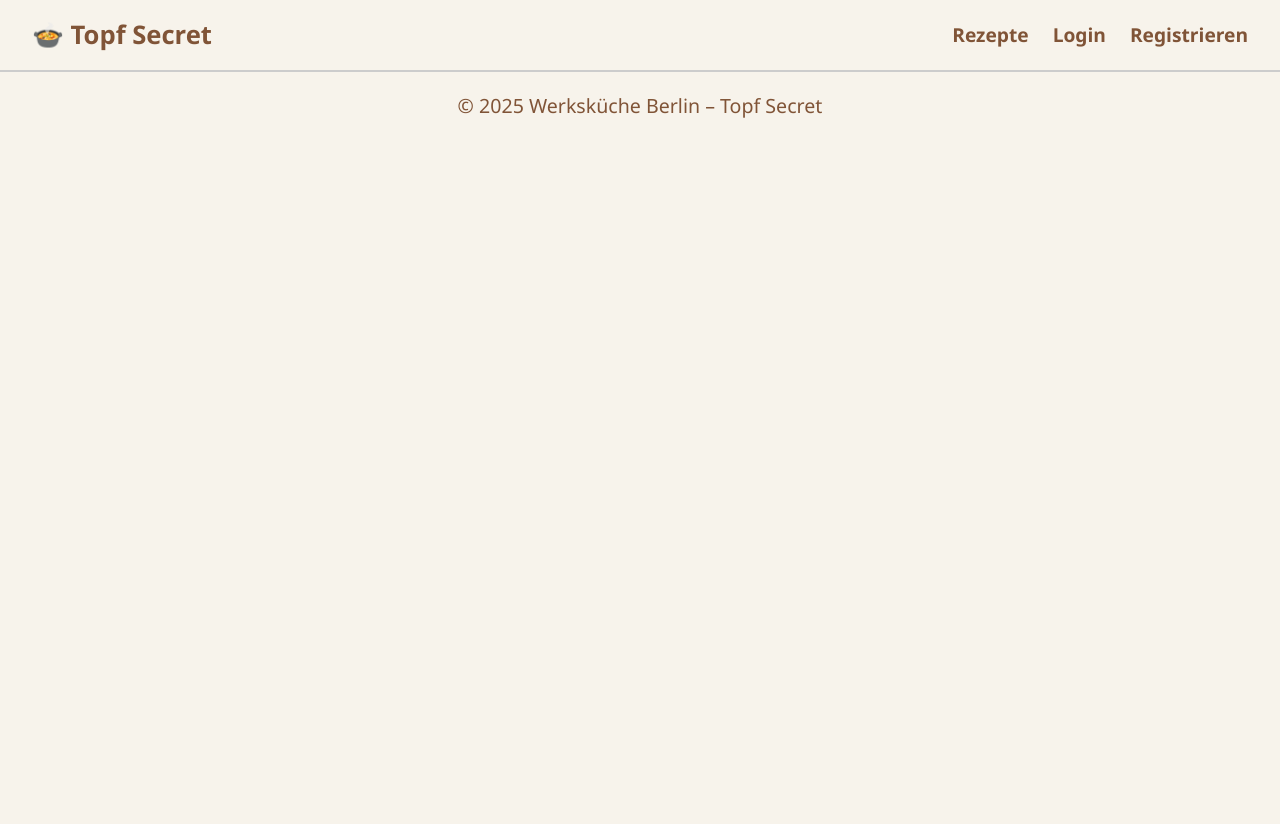
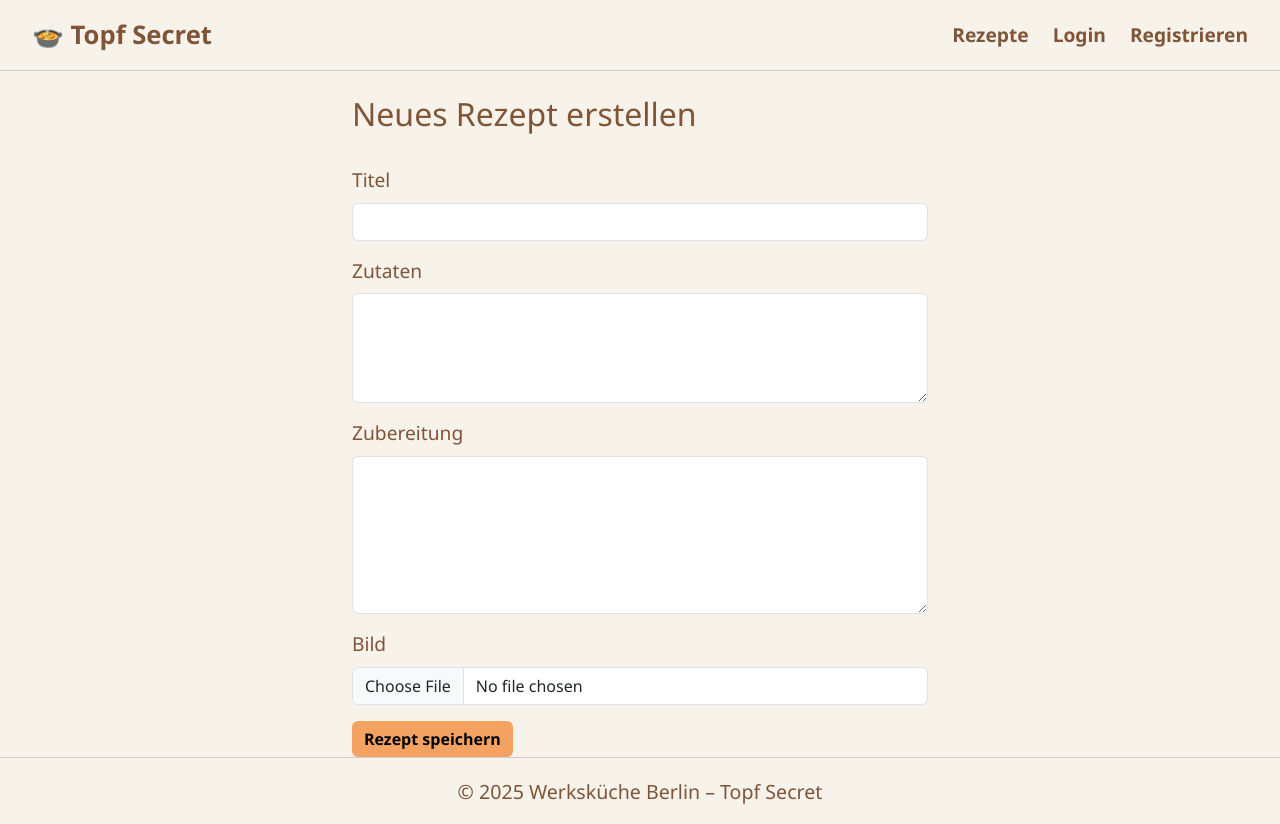
Before and after one commit to Azilske/Intranet-Kochbuch-Zilske, a React (Vite) app in the folder frontend/: page /add-recipe in a window 1280 px wide. Before the commit the page ends 800 px from the top, so only its background shows below. Built offline with nearby package versions, Linux system fonts and the light colour scheme.

Commit message:
Frontend: Neue Routen für eigene Rezepte und Rezept-Erstellung eingebunden

```diff
--- a/frontend/src/App.jsx
+++ b/frontend/src/App.jsx
@@ -11,10 +11,12 @@ import NavBar from './components/NavBar';
 import Footer from './components/Footer';
 
 // Seitenkomponenten
-import Home from './pages/Home';
-import Login from './pages/Login';
-import Register from './pages/Register';
-import Profile from './pages/Profile';
+import Home from './pages/Home';            // Startseite
+import Login from './pages/Login';          // Login-Seite
+import Register from './pages/Register';    // Registrierung
+import Profile from './pages/Profile';      // Mein Profil
+import MyRecipes from './pages/MyRecipes';  // Eigene Rezepte
+import AddRecipe from './pages/AddRecipe';  // Neues Rezept erstellen
 
 // Rezept-Komponenten (Übersicht + Detailansicht)
 import RecipeList from './components/RecipeList';
@@ -34,12 +36,29 @@ function App() {
 
       {/* Seiteninhalt je nach Route */}
       <Routes>
+        {/* Route für die Startseite – zeigt die Home-Komponente */}
         <Route path="/" element={<Home />} />
+
+        {/* Route für die Übersicht aller veröffentlichten Rezepte */}
         <Route path="/recipes" element={<RecipeList />} />
+
+        {/* Route für die Detailansicht eines Rezepts (z. B. /recipes/5) */}
         <Route path="/recipes/:id" element={<RecipeDetail />} />
+
+        {/* Route für die Login-Seite */}
         <Route path="/login" element={<Login />} />
+
+        {/* Route für die Registrierungsseite */}
         <Route path="/register" element={<Register />} />
+
+        {/* Route für die Profilseite (nach dem Login sichtbar) */}
         <Route path="/profile" element={<Profile />} />
+
+        {/* Route für die eigene Rezeptübersicht (nur meine Rezepte) */}
+        <Route path="/myrecipes" element={<MyRecipes />} />
+
+        {/* Route zur Seite, auf der ich ein neues Rezept erstellen kann */}
+        <Route path="/add-recipe" element={<AddRecipe />} />
       </Routes>
 
       {/* Footer unten – auf allen Seiten sichtbar */}
--- /dev/null
+++ b/frontend/src/pages/AddRecipe.jsx
@@ -0,0 +1,152 @@
+/**
+ * @file AddRecipe.jsx
+ * @description Rezept-Erstellseite – ermöglicht es mir, ein neues Rezept hochzuladen.
+ *              Ich kann Titel, Zutaten, Zubereitung und ein Bild angeben.
+ */
+
+import React, { useState } from "react"; // React und useState-Hook importieren
+import { useNavigate } from "react-router-dom"; // Für Weiterleitungen nach dem Absenden
+
+/**
+ * Komponente zum Erstellen eines neuen Rezepts.
+ *
+ * @returns {JSX.Element} Formularseite zur Rezepterstellung.
+ */
+const AddRecipe = () => {
+  // Eingabefelder als State speichern
+  const [title, setTitle] = useState(""); // Titel des Rezepts
+  const [ingredients, setIngredients] = useState(""); // Zutatenliste
+  const [instructions, setInstructions] = useState(""); // Zubereitung
+  const [image, setImage] = useState(null); // Hochgeladenes Bild
+  const [message, setMessage] = useState(""); // Info-/Fehlermeldung
+
+  const navigate = useNavigate(); // Navigation z. B. zur Rezeptseite nach dem Absenden
+
+  /**
+   * Wird aufgerufen, wenn das Formular abgesendet wird.
+   * Sendet das Rezept per POST an die API.
+   */
+  const handleSubmit = async (e) => {
+    e.preventDefault(); // Standardverhalten des Browsers verhindern
+
+    // Token aus dem LocalStorage lesen (für Authentifizierung)
+    const token = localStorage.getItem("token");
+
+    // Falls kein Token vorhanden, zum Login weiterleiten
+    if (!token) {
+      navigate("/login");
+      return;
+    }
+
+    try {
+      // FormData-Objekt für multipart/form-data erstellen
+      const formData = new FormData();
+      formData.append("title", title); // Titel hinzufügen
+      formData.append("ingredients", ingredients); // Zutaten hinzufügen
+      formData.append("instructions", instructions); // Zubereitung hinzufügen
+      if (image) {
+        formData.append("image", image); // Falls ein Bild vorhanden ist
+      }
+
+      // POST-Anfrage an die API schicken
+      const response = await fetch(`${import.meta.env.VITE_API_SERVER_URL}/api/recipes`, {
+        method: "POST", // Methode: POST
+        headers: {
+          Authorization: `Bearer ${token}`, // Auth-Header mit JWT
+        },
+        body: formData, // Formulardaten als Body
+      });
+
+      // Wenn Antwort nicht ok ist → Fehler werfen
+      if (!response.ok) {
+        throw new Error("Fehler beim Hochladen des Rezepts");
+      }
+
+      // Erfolgsmeldung anzeigen und danach weiterleiten
+      setMessage("Rezept erfolgreich erstellt!");
+      setTimeout(() => navigate("/my-recipes"), 1500); // Nach 1,5s zu "Meine Rezepte"
+    } catch (error) {
+      console.error("Fehler beim Hochladen:", error); // Fehler in Konsole anzeigen
+      setMessage("Es ist ein Fehler aufgetreten."); // Meldung für den Benutzer
+    }
+  };
+
+  return (
+    <div className="container mt-4" style={{ maxWidth: "600px", color: "#805437" }}>
+      {/* Überschrift */}
+      <h2 style={{ marginBottom: "2rem" }}>Neues Rezept erstellen</h2>
+
+      {/* Feedbackmeldung (Erfolg oder Fehler) */}
+      {message && (
+        <div style={{ marginBottom: "1rem", color: message.includes("Fehler") ? "red" : "green" }}>
+          {message}
+        </div>
+      )}
+
+      {/* Das Rezeptformular */}
+      <form onSubmit={handleSubmit}>
+        {/* Eingabefeld: Titel */}
+        <div className="mb-3">
+          <label className="form-label">Titel</label>
+          <input
+            type="text"
+            className="form-control"
+            value={title}
+            onChange={(e) => setTitle(e.target.value)}
+            required
+          />
+        </div>
+
+        {/* Eingabefeld: Zutaten */}
+        <div className="mb-3">
+          <label className="form-label">Zutaten</label>
+          <textarea
+            className="form-control"
+            value={ingredients}
+            onChange={(e) => setIngredients(e.target.value)}
+            rows="4"
+            required
+          />
+        </div>
+
+        {/* Eingabefeld: Zubereitung */}
+        <div className="mb-3">
+          <label className="form-label">Zubereitung</label>
+          <textarea
+            className="form-control"
+            value={instructions}
+            onChange={(e) => setInstructions(e.target.value)}
+            rows="6"
+            required
+          />
+        </div>
+
+        {/* Datei-Upload: Bild */}
+        <div className="mb-3">
+          <label className="form-label">Bild</label>
+          <input
+            type="file"
+            className="form-control"
+            accept="image/*"
+            onChange={(e) => setImage(e.target.files[0])}
+          />
+        </div>
+
+        {/* Absenden-Button */}
+        <button
+          type="submit"
+          className="btn btn-warning"
+          style={{
+            backgroundColor: "#f4a261",
+            border: "none",
+            fontWeight: "bold",
+          }}
+        >
+          Rezept speichern
+        </button>
+      </form>
+    </div>
+  );
+};
+
+export default AddRecipe;
--- /dev/null
+++ b/frontend/src/pages/MyRecipes.jsx
@@ -0,0 +1,74 @@
+/**
+ * @file MyRecipes.jsx – Zeigt alle Rezepte an, die ich selbst erstellt habe.
+ * Ich kann sie später hier auch bearbeiten oder löschen.
+ */
+
+import React, { useEffect, useState } from "react";
+import { useNavigate } from "react-router-dom";
+
+/**
+ * Die Komponente MyRecipes zeigt alle eigenen Rezepte nach dem Login.
+ * Sie holt die Daten vom Backend über einen API-Aufruf.
+ */
+const MyRecipes = () => {
+  // useState zum Speichern der Rezepte
+  const [recipes, setRecipes] = useState([]);
+
+  // Navigation z. B. für Weiterleitungen später (bearbeiten etc.)
+  const navigate = useNavigate();
+
+  // Holt die eigenen Rezepte beim Laden der Seite
+  useEffect(() => {
+    // Holt das Token aus dem LocalStorage
+    const token = localStorage.getItem("token");
+
+    // Wenn kein Token vorhanden ist, zur Loginseite umleiten
+    if (!token) {
+      navigate("/login");
+      return;
+    }
+
+    // API-Aufruf an /api/recipes/mine (diese Route bauen wir gleich im Backend)
+    fetch("http://dwg.mshome.net:3001/api/recipes/mine", {
+      headers: {
+        Authorization: `Bearer ${token}`, // Auth-Header mit Token
+      },
+    })
+      .then((res) => res.json())
+      .then((data) => setRecipes(data)) // Rezepte in State speichern
+      .catch((error) => {
+        console.error("Fehler beim Laden der Rezepte:", error);
+      });
+  }, []);
+
+  return (
+    <div className="my-recipes-page" style={{ backgroundColor: "#f7f3eb", minHeight: "100vh", padding: "2rem" }}>
+      <h2 style={{ color: "#805437", textAlign: "center", marginBottom: "2rem" }}>Meine Rezepte</h2>
+
+      {recipes.length === 0 ? (
+        <p style={{ textAlign: "center" }}>Du hast noch keine Rezepte erstellt.</p>
+      ) : (
+        <div className="recipe-list" style={{ display: "grid", gap: "2rem", gridTemplateColumns: "repeat(auto-fill, minmax(300px, 1fr))" }}>
+          {recipes.map((recipe) => (
+            <div key={recipe.id} className="recipe-card" style={{ backgroundColor: "#fff", borderRadius: "10px", padding: "1rem", boxShadow: "0 0 10px rgba(0,0,0,0.1)" }}>
+              <img src={recipe.image_url} alt={recipe.title} style={{ width: "100%", borderRadius: "10px" }} />
+              <h3 style={{ color: "#805437", marginTop: "1rem" }}>{recipe.title}</h3>
+              <p>{recipe.teaser}</p>
+              {/* Buttons für spätere Bearbeiten- & Löschen-Funktion */}
+              <div style={{ marginTop: "1rem", display: "flex", justifyContent: "space-between" }}>
+                <button onClick={() => navigate(`/edit/${recipe.id}`)} style={{ background: "#805437", color: "#fff", padding: "0.5rem 1rem", borderRadius: "5px" }}>
+                  Bearbeiten
+                </button>
+                <button onClick={() => console.log("Löschen folgt")} style={{ background: "#c0392b", color: "#fff", padding: "0.5rem 1rem", borderRadius: "5px" }}>
+                  Löschen
+                </button>
+              </div>
+            </div>
+          ))}
+        </div>
+      )}
+    </div>
+  );
+};
+
+export default MyRecipes;
```
Also changed, not shown: 1 other file (tests, documents, lock files or other folders).
